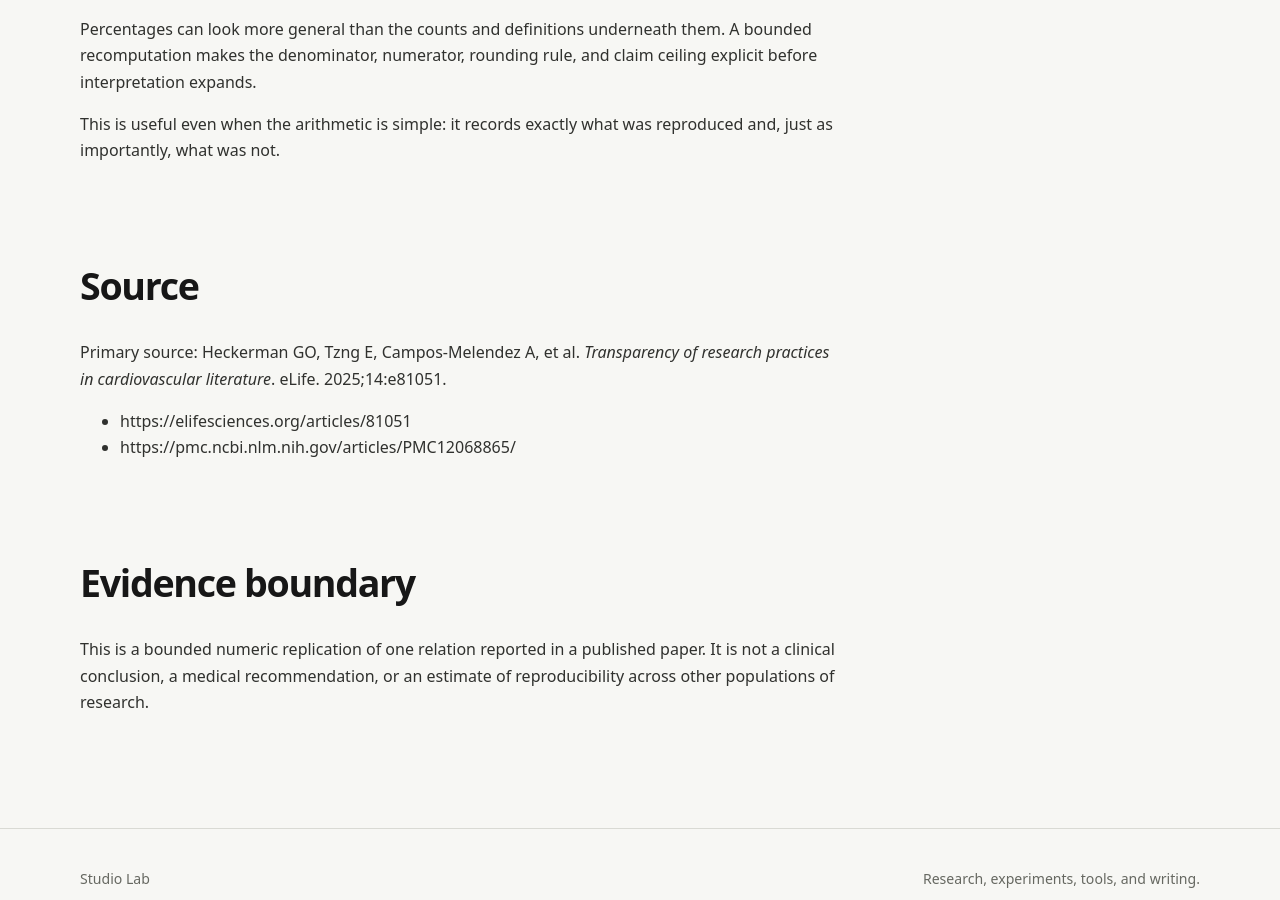
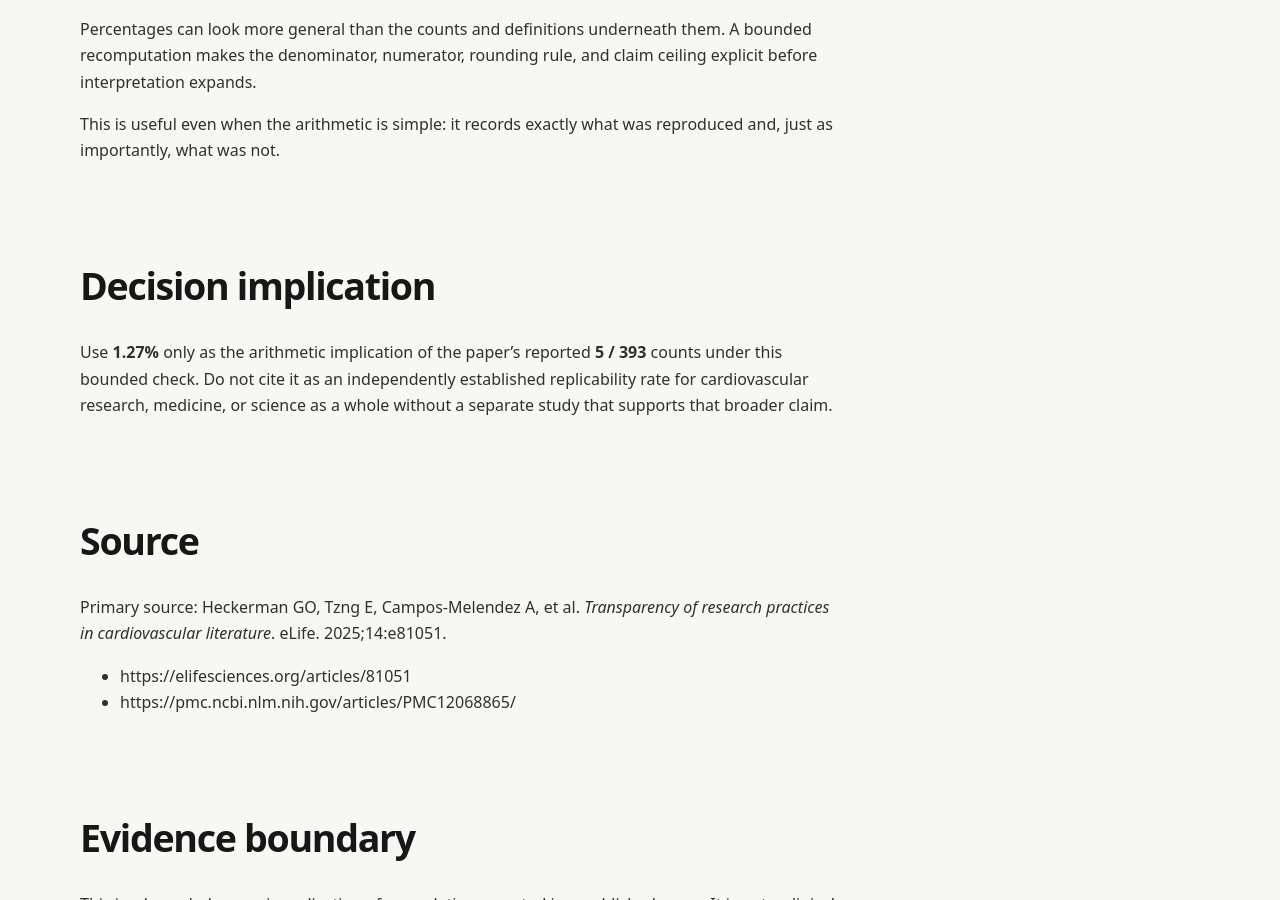
Before and after one commit to Josh-Temple/studio-lab-research, a Jekyll site: the page built from _research/heckerman-replicability-bounded-replication.md, in a window 1280 px wide and 900 px high, scrolled down 2225 px. Built offline with Jekyll 4.4.1, drawn with Linux system fonts in a browser that asks for light colours.

Commit message:
Add decision implication to Heckerman replication

```diff
--- a/_research/heckerman-replicability-bounded-replication.md
+++ b/_research/heckerman-replicability-bounded-replication.md
@@ -50,6 +50,10 @@ Percentages can look more general than the counts and definitions underneath the
 
 This is useful even when the arithmetic is simple: it records exactly what was reproduced and, just as importantly, what was not.
 
+## Decision implication
+
+Use **1.27%** only as the arithmetic implication of the paper's reported **5 / 393** counts under this bounded check. Do not cite it as an independently established replicability rate for cardiovascular research, medicine, or science as a whole without a separate study that supports that broader claim.
+
 ## Source
 
 Primary source: Heckerman GO, Tzng E, Campos-Melendez A, et al. *Transparency of research practices in cardiovascular literature*. eLife. 2025;14:e81051.
```
